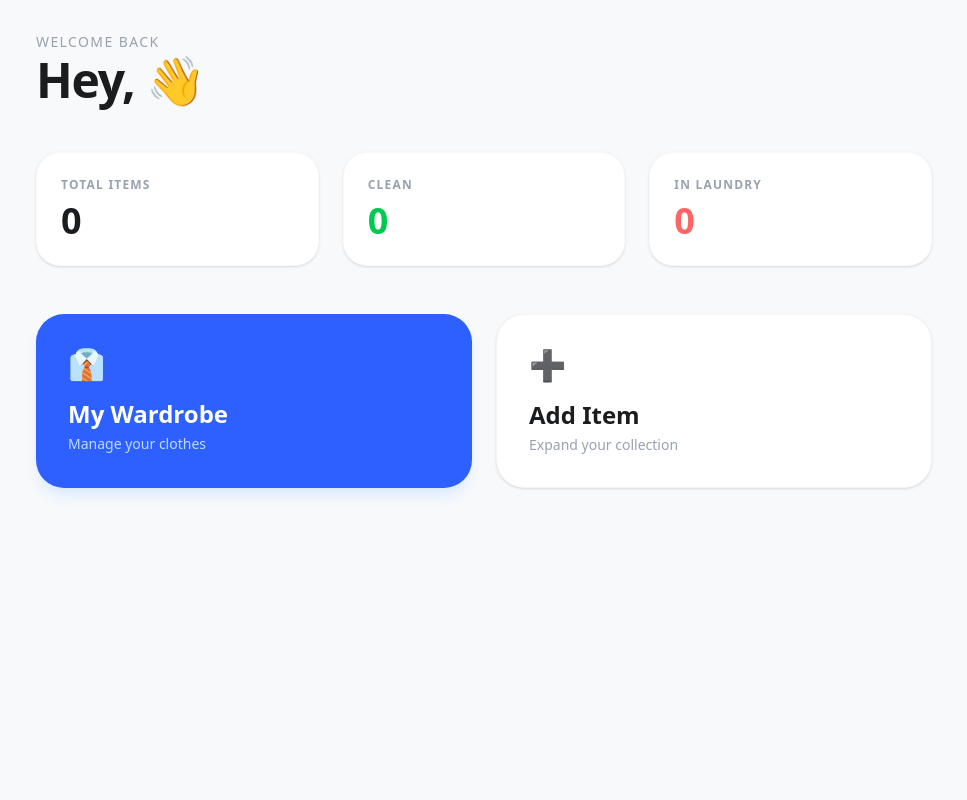
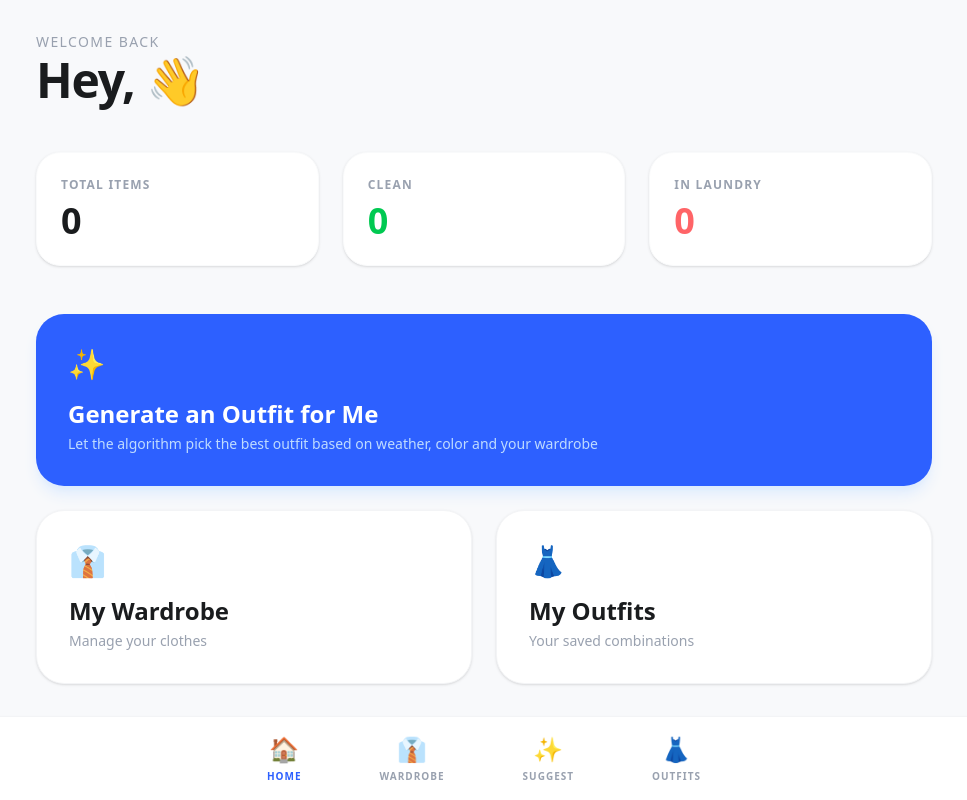
Before and after one commit to azraemeksiz/Outfit-Manager, a SvelteKit app: page / in a window 1280 px wide. Shown: the whole page, without its empty margins (156-1123 px from the left). Built offline with nearby package versions, Linux system fonts and the light colour scheme; no server answers.

Commit message:
Added navigation bar to the bottom and to the dashboard i added a generate an outfit button

```diff
--- a/src/routes/+layout.svelte
+++ b/src/routes/+layout.svelte
@@ -1,9 +1,33 @@
 <script lang="ts">
-	import './layout.css';
-	import favicon from '$lib/assets/favicon.svg';
+  import './layout.css';
+  import favicon from '$lib/assets/favicon.svg';
+  import { page } from '$app/stores';
 
-	let { children } = $props();
+  let { children } = $props();
+
+  const navItems = [
+    { href: '/', label: 'Home', icon: '🏠' },
+    { href: '/wardrobe', label: 'Wardrobe', icon: '👔' },
+    { href: '/suggest', label: 'Suggest', icon: '✨' },
+    { href: '/outfits', label: 'Outfits', icon: '👗' },
+  ];
+
+  function isActive(href: string): boolean {
+    return $page.url.pathname === href;
+  }
 </script>
 
 <svelte:head><link rel="icon" href={favicon} /></svelte:head>
+
 {@render children()}
+
+<nav class="fixed bottom-0 left-0 right-0 bg-white border-t border-gray-100 shadow-lg z-50 font-sans">
+  <div class="flex justify-around items-center py-3 max-w-lg mx-auto">
+    {#each navItems as item}
+      <a href={item.href} class="flex flex-col items-center gap-1 px-4 py-1 rounded-2xl transition-all {isActive(item.href) ? 'text-[#2D60FF]' : 'text-gray-400 hover:text-gray-600'}">
+        <span class="text-2xl">{item.icon}</span>
+        <span class="text-[10px] font-black uppercase tracking-widest">{item.label}</span>
+      </a>
+    {/each}
+  </div>
+</nav>
--- a/src/routes/+page.svelte
+++ b/src/routes/+page.svelte
@@ -12,12 +12,10 @@
     const { data: { user } } = await supabase.auth.getUser();
     if (user) {
       userName = user.email?.split('@')[0] || 'there';
-
       const { data } = await supabase
         .from('items')
         .select('status')
         .eq('user_id', user.id);
-
       if (data) {
         totalItems = data.length;
         cleanItems = data.filter(i => i.status === 'Clean').length;
@@ -28,21 +26,16 @@
   });
 </script>
 
-<div class="min-h-screen bg-[#F8F9FB] p-8 font-sans">
+<div class="min-h-screen bg-[#F8F9FB] pb-24 p-8 font-sans">
   <div class="max-w-4xl mx-auto">
 
     <header class="mb-12">
       <p class="text-gray-400 font-medium text-sm uppercase tracking-widest mb-1">Welcome back</p>
       <h1 class="text-5xl font-black text-[#1A1C1E] tracking-tight">
-        {#if loading}
-          ...
-        {:else}
-          Hey, {userName} 👋
-        {/if}
+        {#if loading}...{:else}Hey, {userName} 👋{/if}
       </h1>
     </header>
 
-    <!-- Stats -->
     <div class="grid grid-cols-3 gap-6 mb-12">
       <div class="bg-white rounded-[24px] p-6 shadow-sm border border-gray-50">
         <p class="text-xs font-black uppercase tracking-widest text-gray-400 mb-2">Total Items</p>
@@ -58,18 +51,25 @@
       </div>
     </div>
 
-    <!-- Quick Actions -->
-    <div class="grid grid-cols-2 gap-6">
-      <a href="/wardrobe" class="group bg-[#2D60FF] text-white rounded-[28px] p-8 shadow-lg shadow-blue-100 hover:bg-[#1E4AD9] transition-all transform hover:-translate-y-1">
-        <div class="text-3xl mb-4">👔</div>
-        <h2 class="text-2xl font-black mb-1">My Wardrobe</h2>
-        <p class="text-blue-200 text-sm">Manage your clothes</p>
+    <div class="grid grid-cols-1 gap-6">
+      <a href="/suggest" class="group bg-[#2D60FF] text-white rounded-[28px] p-8 shadow-lg shadow-blue-100 hover:bg-[#1E4AD9] transition-all transform hover:-translate-y-1">
+        <div class="text-3xl mb-4">✨</div>
+        <h2 class="text-2xl font-black mb-1">Generate an Outfit for Me</h2>
+        <p class="text-blue-200 text-sm">Let the algorithm pick the best outfit based on weather, color and your wardrobe</p>
       </a>
-      <a href="/wardrobe/add" class="group bg-white text-[#1A1C1E] rounded-[28px] p-8 shadow-sm border border-gray-100 hover:shadow-xl transition-all transform hover:-translate-y-1">
-        <div class="text-3xl mb-4">➕</div>
-        <h2 class="text-2xl font-black mb-1">Add Item</h2>
-        <p class="text-gray-400 text-sm">Expand your collection</p>
-      </a>
+
+      <div class="grid grid-cols-2 gap-6">
+        <a href="/wardrobe" class="group bg-white text-[#1A1C1E] rounded-[28px] p-8 shadow-sm border border-gray-100 hover:shadow-xl transition-all transform hover:-translate-y-1">
+          <div class="text-3xl mb-4">👔</div>
+          <h2 class="text-2xl font-black mb-1">My Wardrobe</h2>
+          <p class="text-gray-400 text-sm">Manage your clothes</p>
+        </a>
+        <a href="/outfits" class="group bg-white text-[#1A1C1E] rounded-[28px] p-8 shadow-sm border border-gray-100 hover:shadow-xl transition-all transform hover:-translate-y-1">
+          <div class="text-3xl mb-4">👗</div>
+          <h2 class="text-2xl font-black mb-1">My Outfits</h2>
+          <p class="text-gray-400 text-sm">Your saved combinations</p>
+        </a>
+      </div>
     </div>
 
   </div>
```
